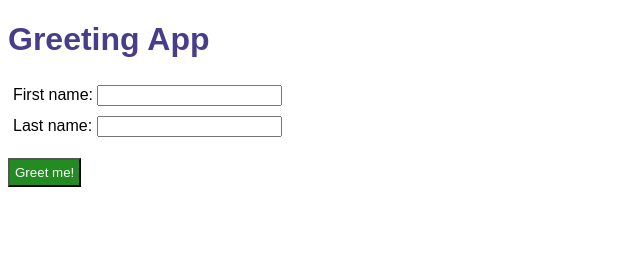
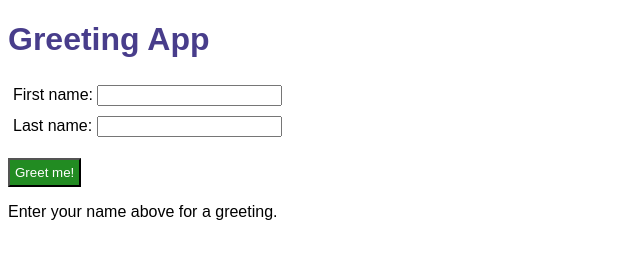
Before and after one commit to munizao/bootcamp-prep-day-4, a plain HTML site: page index.html in a window 1280 px wide. Shown: the whole page, without its empty margins (0-640 px from the left). Drawn offline with Linux system fonts and the light colour scheme.

Commit message:
added greeting paragraph

```diff
--- a/index.html
+++ b/index.html
@@ -20,6 +20,9 @@
     <p>
         <button>Greet me!</button>
     </p>
+    <p>
+        Enter your name above for a greeting.
+    </p>
     <script src = "main.js"></script>
 </body>
 </html>
```
